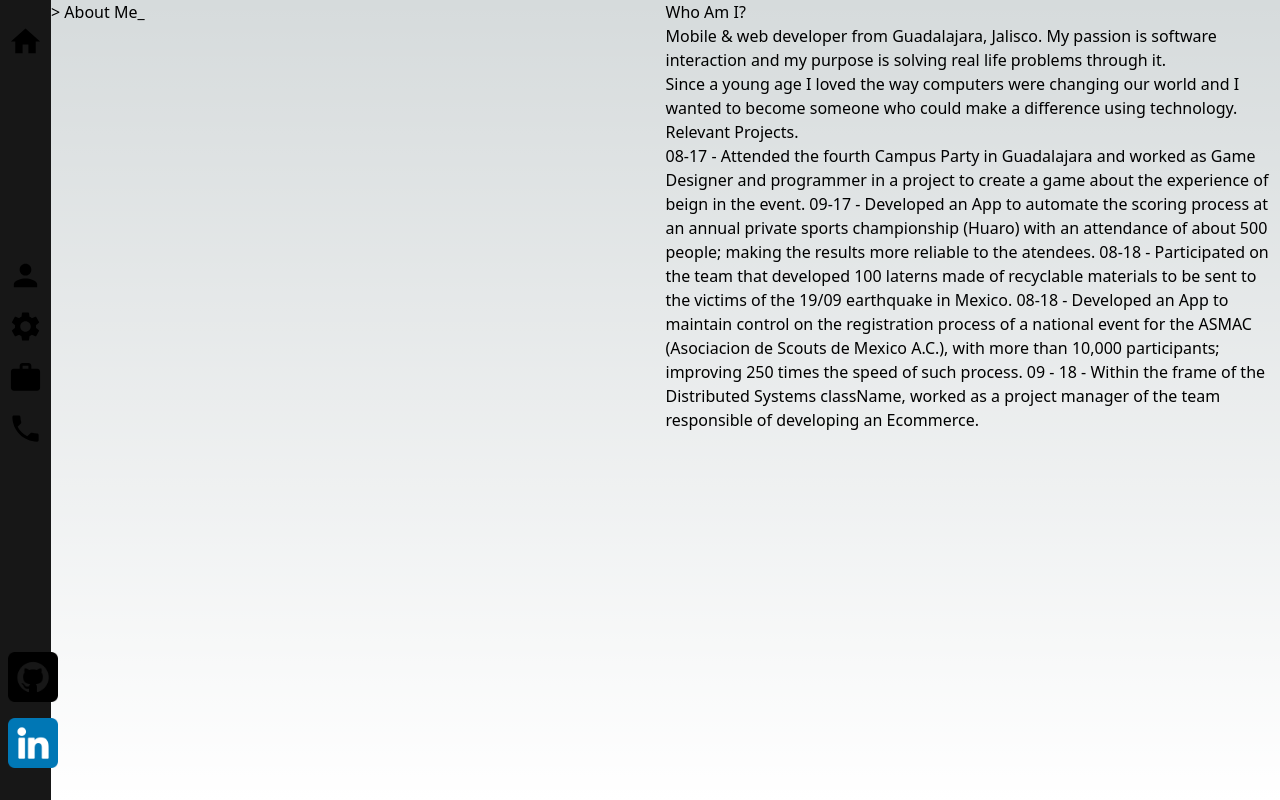
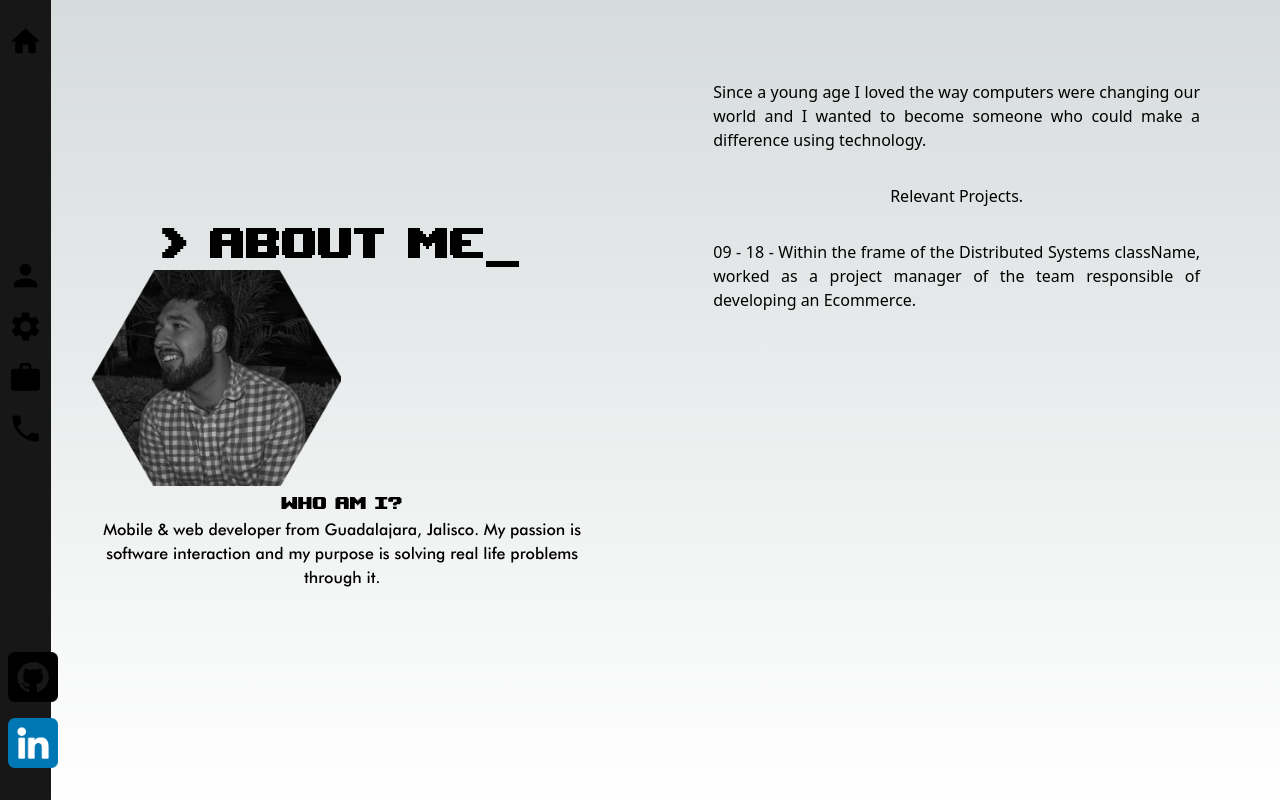
Before and after one commit to Darksw20/Personal-Portfolio, a Next.js app: page /about in a window 1280 px wide. Built offline with nearby package versions, Linux system fonts and the light colour scheme.

Commit message:
Added about me

```diff
--- a/src/components/about/index.tsx
+++ b/src/components/about/index.tsx
@@ -1,73 +1,79 @@
 import Head from "next/head";
 import Image from "next/image";
 import { Inter } from "next/font/google";
+import localFont from "next/font/local";
 import styles from "@/styles/Home.module.css";
 
 const inter = Inter({ subsets: ["latin"] });
+const gameFont = localFont({ src: "../../../public/fonts/upheavtt.ttf" });
+const futuraFont = localFont({
+  src: "../../../public/fonts/futura medium bt.ttf",
+});
+
+const PROJECTS = [
+  {
+    date: "08-17",
+    description:
+      "Attended the fourth Campus Party in Guadalajara and worked as Game Designer and programmer in a project to create a game about the experience of beign in the event.",
+  },
+  {
+    date: "09-17",
+    description:
+      "Developed an App to automate the scoring process at an annual private sports championship (Huaro) with an attendance of about 500 people; making results more reliable to the atendees.",
+  },
+  {
+    date: "08-18",
+    description:
+      "Participated on the team that developed 100 laterns made of recyclable materials to be sent to the victims of the 19/09 earthquake in Mexico.",
+  },
+  {
+    date: "08-18",
+    description:
+      "Developed an App to maintain control on the registration process of a national event for the ASMAC (Asociacion de Scouts de Mexico A.C.), with more than 10,000 participants; improving 250 times the speed of such process.",
+  },
+  {
+    date: "09 - 18",
+    description:
+      "Within the frame of the Distributed Systems className, worked as a project manager of the team responsible of developing an Ecommerce.",
+  },
+];
 
 export default function About() {
   return (
     <>
-      <div className={"container"}>
-        <div className="main row">
-          <div className="col-sm-12 subtitles">
-            <div>{"> About Me_"}</div>
-          </div>
-        </div>
-      </div>
-      <div className={"container"}>
-        <div className="main row">
-          <div className="col-xs-10 col-sm-8 col-md-6">
-            <div
-              className="card"
-              // style="width: 18rem; background-color: black; margin-left: 40px"
-            >
-              {/* <img className="card-img-top" width="300px" src="styles/img/yo-14.png"> */}
-              <div
-                className="card-body"
-                // style="text-align:center;"
-              >
-                <h3>Who Am I?</h3>
+      <div className="container mx-auto basis-11/12 flex items-center">
+        <div className={gameFont.className}>
+          <div className={"align-middle text-center px-10"}>
+            <h1 className="text-6xl">{"> About Me_"}</h1>
+            <Image src="/img/yo-14.png" alt="yo" width={250} height={250} />
+            <h3 className="text-2xl">Who Am I?</h3>
+            <div className={futuraFont.className + " card-body"}>
               <p>
-                  Mobile & web developer from Guadalajara, Jalisco. My passion
-                  is software interaction and my purpose is solving real life
+                Mobile & web developer from Guadalajara, Jalisco. My passion is
+                software interaction and my purpose is solving real life
                 problems through it.
               </p>
             </div>
           </div>
         </div>
-
-          <div className="col-xs-6 col-sm-6">
-            <div className="subtitles">
+      </div>
+      <div className="container mx-auto basis-11/12 flex flex-col items-center text-justify align-middle p-16">
+        <div className="m-4">
           <p>
-                Since a young age I loved the way computers were changing our
-                world and I wanted to become someone who could make a difference
-                using technology.
+            Since a young age I loved the way computers were changing our world
+            and I wanted to become someone who could make a difference using
+            technology.
           </p>
         </div>
-            <div className="subtitles">
+        <div className="m-4">
           <h3>Relevant Projects.</h3>
         </div>
-            <div className="subtitles">
+        <div className="m-4">
           <p>
-                08-17 - Attended the fourth Campus Party in Guadalajara and
-                worked as Game Designer and programmer in a project to create a
-                game about the experience of beign in the event. 09-17 -
-                Developed an App to automate the scoring process at an annual
-                private sports championship (Huaro) with an attendance of about
-                500 people; making the results more reliable to the atendees.
-                08-18 - Participated on the team that developed 100 laterns made
-                of recyclable materials to be sent to the victims of the 19/09
-                earthquake in Mexico. 08-18 - Developed an App to maintain
-                control on the registration process of a national event for the
-                ASMAC (Asociacion de Scouts de Mexico A.C.), with more than
-                10,000 participants; improving 250 times the speed of such
-                process. 09 - 18 - Within the frame of the Distributed Systems
-                className, worked as a project manager of the team responsible
-                of developing an Ecommerce.
+            09 - 18 - Within the frame of the Distributed Systems className,
+            worked as a project manager of the team responsible of developing an
+            Ecommerce.
           </p>
-            </div>
-          </div>
         </div>
       </div>
     </>
--- a/src/components/home/index.tsx
+++ b/src/components/home/index.tsx
@@ -18,7 +18,7 @@ export default function Home() {
         <div className={"align-middle text-center px-10"}>
           <h1 className="text-6xl">{"> Hi, I´m Ricardo Navarro_"}</h1>
           <h2 className={futuraFont.className + " text-sm text-stone-300"}>
-						{"Android Developer / Fullstack Developer / Tech Enthusiast"}
+            {"DevOps / Fullstack Developer / Tech Enthusiast"}
           </h2>
           <br />
           <Link href="/contact">
```
Lines whose indentation alone changed are shown as unchanged.
